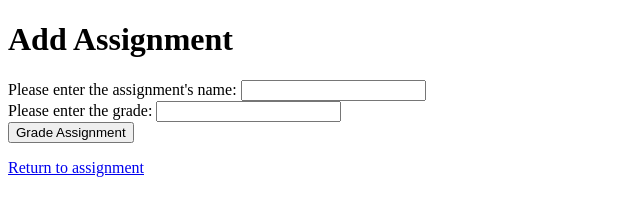
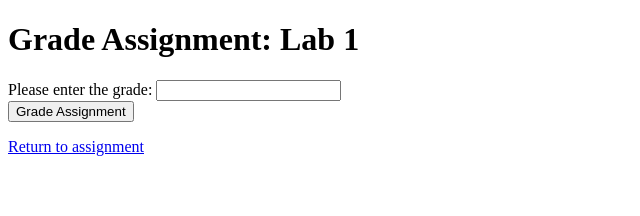
Before and after one commit to ClaimDotNet012022Private/Lab3, a plain HTML site: page assignment/gradeassignment.html in a window 1280 px wide. Shown: the whole page, without its empty margins (0-640 px from the left). Drawn offline with Linux system fonts and the light colour scheme.

Commit message:
Corrected grade assignment page

```diff
--- a/assignment/gradeassignment.html
+++ b/assignment/gradeassignment.html
@@ -4,17 +4,14 @@
     <meta charset="UTF-8"/>
     <meta http-equiv="X-UA-Compatible" content="IE=edge"/>
     <meta name="viewport" content="width=device-width, initial-scale=1.0"/>
-    <title>Add Assignment</title>
+    <title>Grade Assignment</title>
     <link href="../site.css" rel="stylesheet" />
 </head>
 <body>
     <form action="confirmgradeassignment.html">
-        <h1>Add Assignment</h1>
+        <h1>Grade Assignment: Lab 1</h1>
         <input type="hidden" name="studentName" value="Frodo Baggins" />
-        <div>
-            <label for="assignment-name">Please enter the assignment's name: </label>
-            <input type="text" name="assignmentName" id="assignment-name" />
-        </div>
+        <input type="hidden" name="assignmentName" value="Lab 1" />
         <div>
             <label for="grade">Please enter the grade: </label>
             <input type="number" name="grade" id="grade" />
```
